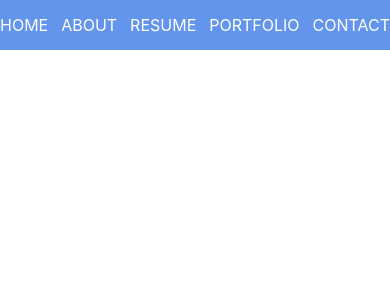
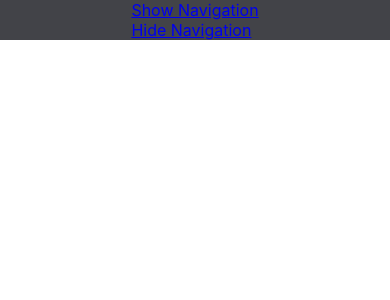
Before and after one commit to huntj0n/p_1.0.1, a React (Create React App) app: page / in a window 390 px wide. Shown: the top 300 px of the page. Built offline with nearby package versions, Linux system fonts and the light colour scheme.

Commit message:
responsive header

```diff
--- a/src/App.css
+++ b/src/App.css
@@ -1,3 +1,4 @@
 .app {
   text-align: center;
+  background-color: #f4f4f4;
 }
--- a/src/Components/Header.css
+++ b/src/Components/Header.css
@@ -1,11 +1,11 @@
 .header {
-    height: 50px;
+    height: 40px;
     width: 100vw;
     display: flex;
     flex-direction: column;
     align-items: center;
     justify-content: space-between;
-    background-color: chartreuse;
+    background-color: #424348;
 }
 
 .mobile__btn {
@@ -19,10 +19,10 @@
     display: flex;
     align-items: center;
     justify-content: space-between;
-    background-color: cornflowerblue;
     margin: 0;
     text-align: center;
     padding: 0 20px !important;
+    background-color: tomato;
 }
 .header__navItems > li {
     list-style-type: none;
@@ -34,9 +34,24 @@
     color: white;
 }
 .header__navItems > li > a:hover {
-    color: rgb(200, 129, 209);
+    color: #d37462;
     transition: 0.2s;
 }
 .header__navItems > li > a:focus {
-    color: chocolate;
+    color: #db504a;
 }
+
+@media (max-width: 750px) {
+    .header__navItems{
+        font-size: smaller;
+        justify-content: space-evenly;
+    }
+}
+@media (max-width: 400px) {
+    .mobile__btn {
+        display: flex;
+    }
+    .header__navItems {
+        display: none;
+    }
+}
```
